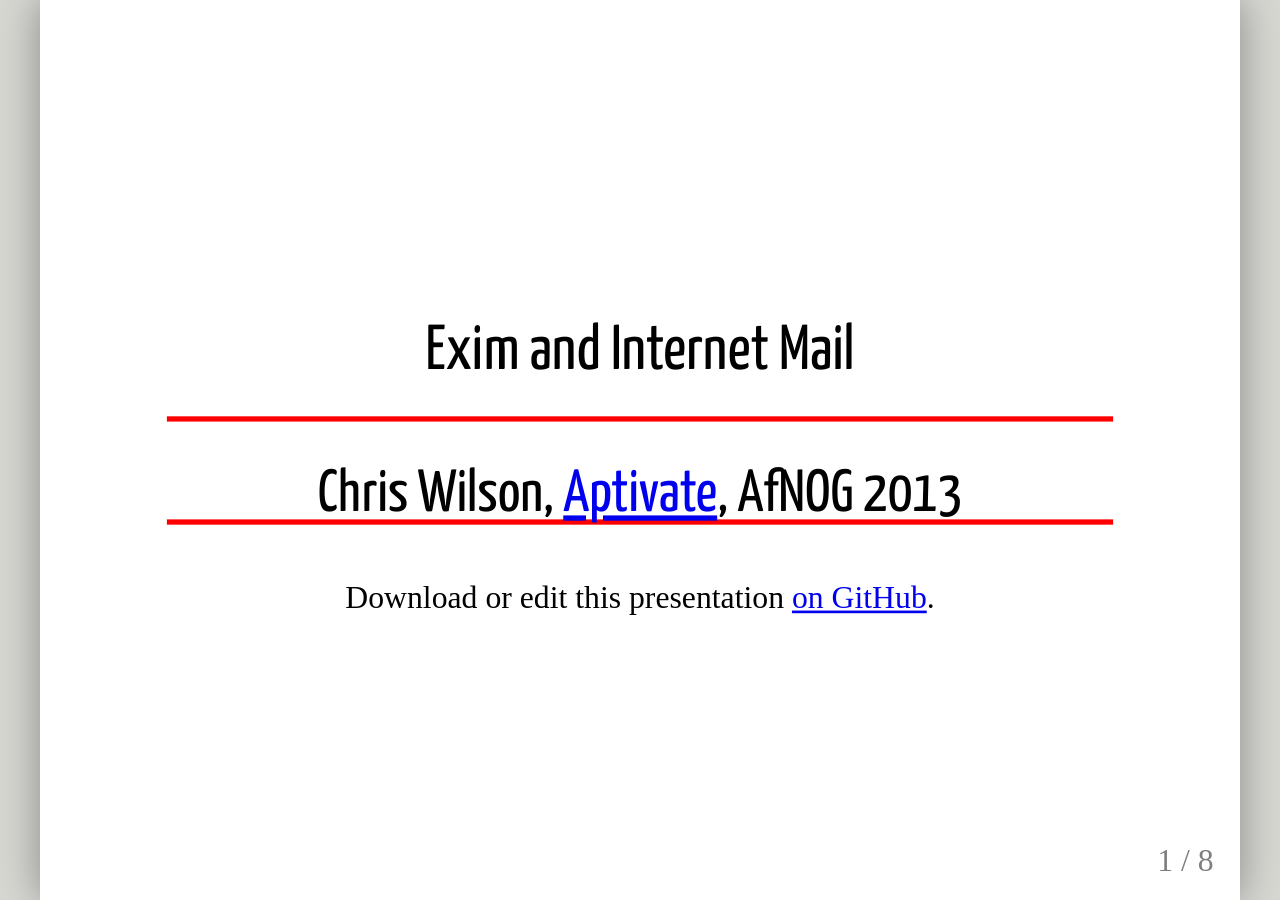
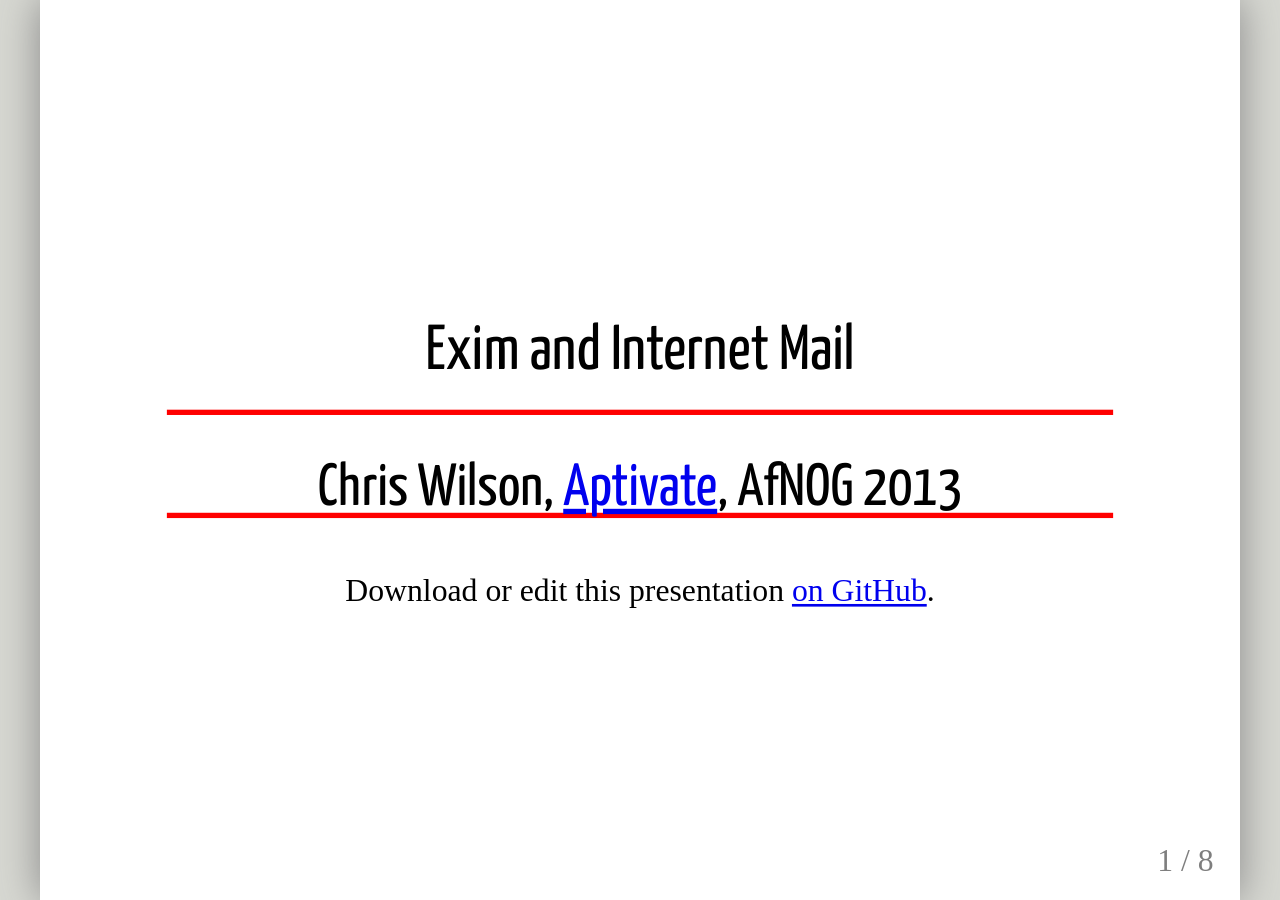
Before and after one commit to afnog/sse, a Jekyll site: the page built from exim/index.md, in a window 1280 px wide. Built offline with Jekyll 4.4.1, drawn with Linux system fonts in a browser that asks for light colours; some web fonts are replaced.

Commit message:
/ ‘_layouts/presentation.html’

```diff
--- a/_layouts/presentation.html
+++ b/_layouts/presentation.html
@@ -64,7 +64,7 @@
 	}
 	.remark-slide-content h1 {
 		font-size: 200%;
-		line-height: 200%;
+		line-height: 180%;
 	}
 	.remark-inline-code {
 		padding: 0.5em;
```
